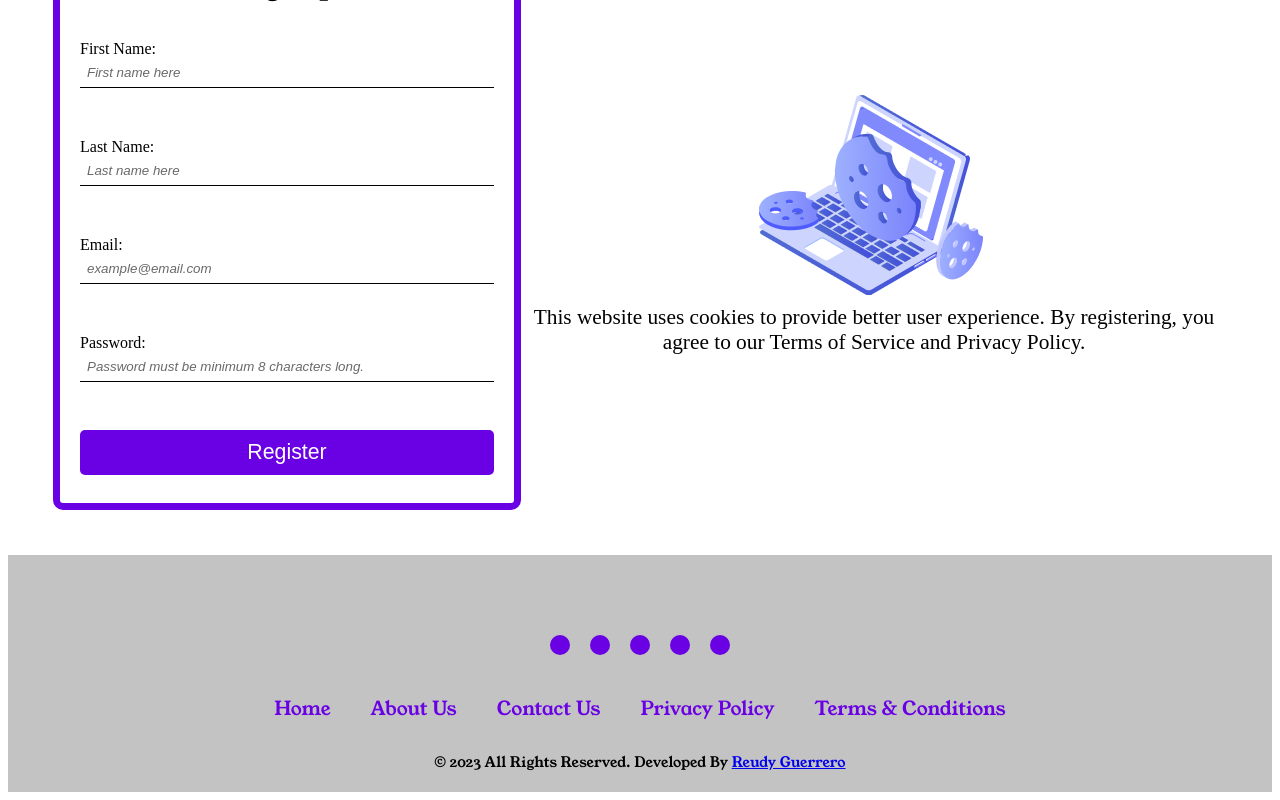
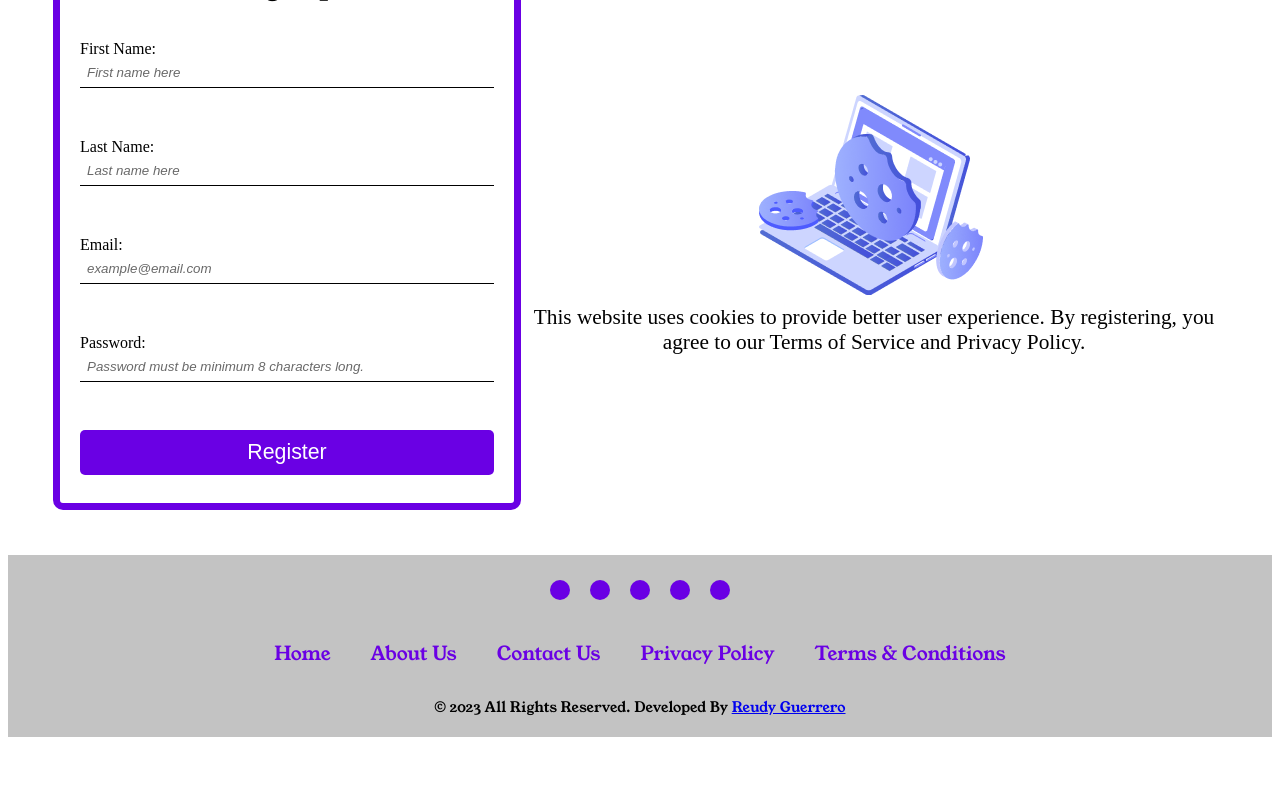
Before and after one commit to ReudyMiguel20/ClimaSync-Weather-Website, an Angular app in the folder FrontEnd/ClimaSync/: page / in a window 1280 px wide. Shown: the part 1810-2610 px from the top of the page. After the commit the page ends 2555 px from the top, so only its background shows below. Built offline with nearby package versions, Linux system fonts and the light colour scheme; some icons are missing.

Commit message:
Update footer.component.css

```diff
--- a/FrontEnd/ClimaSync/src/app/footer/footer.component.css
+++ b/FrontEnd/ClimaSync/src/app/footer/footer.component.css
@@ -10,7 +10,7 @@ footer {
 
 .footerContainer {
   width: 100%;
-  padding: 70px 30px 20px;
+  padding: 15px 30px 20px;
   margin-top: 45px;
 }
 
@@ -49,8 +49,16 @@ footer {
   list-style: none;
   display: flex;
   justify-content: center;
-  margin-top: 30px;
   text-decoration: none;
+}
+
+.footerNav ul li {
+  text-decoration: none;
+}
+
+.footerNav ul li a:hover {
+  color: dodgerblue;
+  transition: 0.3s;
 }
 
 .footerNav ul li a {
@@ -63,9 +71,7 @@ footer {
   font-family: 'Young Serif', serif;
 }
 
-.footerNav ul li {
-  text-decoration: none;
-}
+
 
 .footerBottom {
   display: flex;
```
